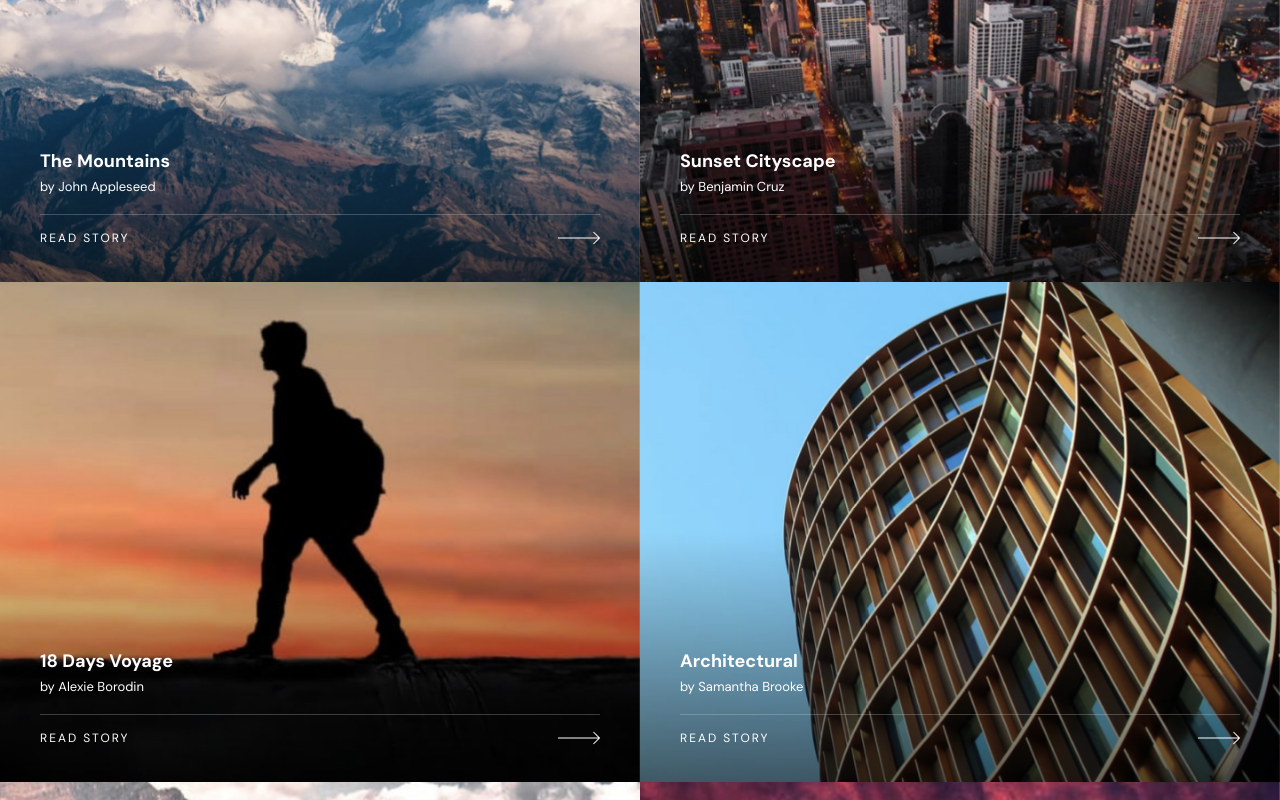
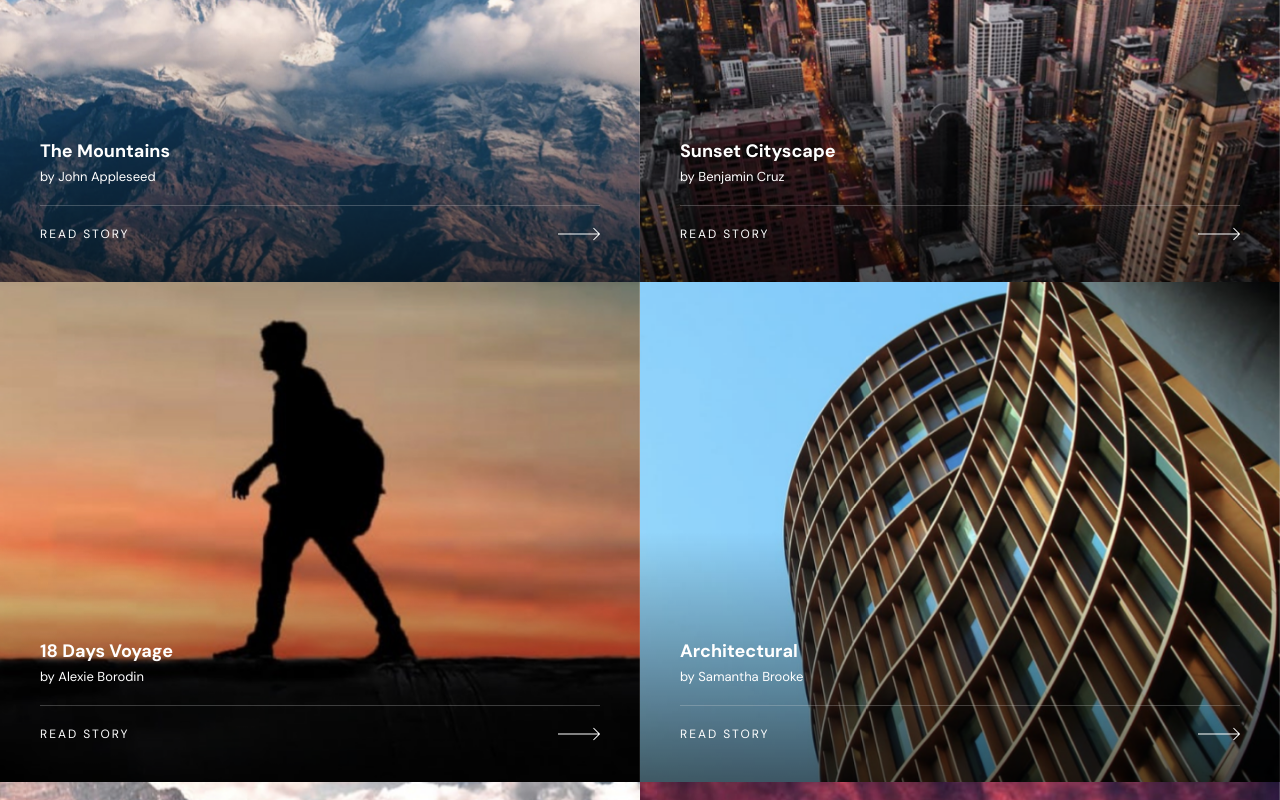
Before and after one commit to sergioreynoso/photosnap-multi-page-website, a Next.js app: page /stories in a window 1280 px wide. Shown: the part 940-1740 px from the top of the page. Built offline with nearby package versions, Linux system fonts and the light colour scheme.

Commit message:
adjusted margins to match design

```diff
--- a/src/components/cards/story-card.tsx
+++ b/src/components/cards/story-card.tsx
@@ -53,17 +53,17 @@ export default function StoriesCard({ data, showDate = false }: Props) {
           sizes="(max-width: 768px) 100vw, (max-width: 1200px) 50vw, 33vw"
           className="object-cover mix-blend-multiply"
         />
-        <div className="absolute bottom-0 left-0 right-0 flex flex-col items-start px-10 pb-9 ">
+        <div className="absolute bottom-0 left-0 right-0 flex flex-col items-start px-10 pb-10 ">
           {showDate && <p>{date}</p>}
           <motion.h2
             variants={childVariant}
             className="inline-block text-lg font-bold">
             {title}
           </motion.h2>
-          <motion.p variants={childVariant} className="text-[13px]">
+          <motion.p variants={childVariant} className="mb-4 text-[13px]">
             {`by ${author}`}
           </motion.p>
-          <motion.div variants={childVariant} className="my-[15px] w-full">
+          <motion.div variants={childVariant} className="mb-[20px] w-full">
             <Separator.Root
               className="bg-brand-grey opacity-25 data-[orientation=horizontal]:h-px data-[orientation=vertical]:h-full data-[orientation=horizontal]:w-full data-[orientation=vertical]:w-px"
               orientation="horizontal"
```
